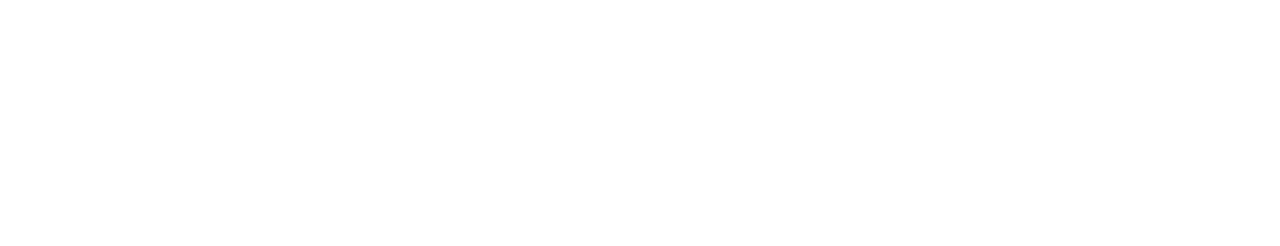
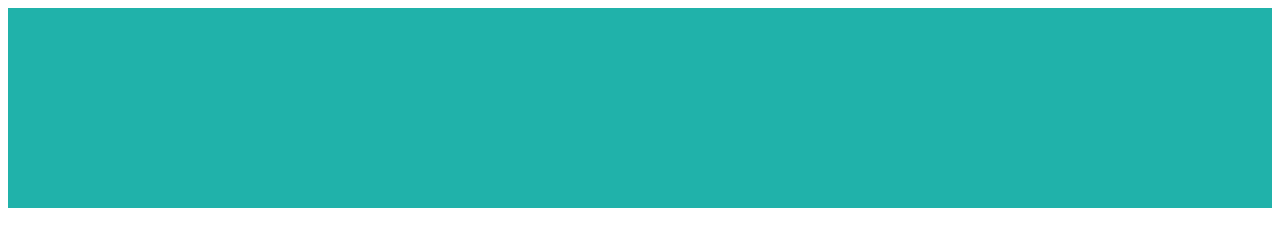
Before and after one commit to mawilliams098/etch-a-sketch, a plain HTML site: page index.html in a window 1280 px wide. Drawn offline with Linux system fonts and the light colour scheme.

Commit message:
Create 16x16 grid of pixels

```diff
--- a/script.js
+++ b/script.js
@@ -1 +1,9 @@
-console.log('here');
+const container = document.querySelector("#container");
+
+for (let i = 0; i < 16; i++) {
+    for (let j = 0; j < 16; j++) {
+        const pixel = document.createElement("div");
+        pixel.setAttribute("class", "pixel");
+        container.appendChild(pixel);
+    }
+}
--- a/styles.css
+++ b/styles.css
@@ -1,3 +1,7 @@
 #container {
-
+    display:flex;
+    justify-content: center;
+    align-items: center;
+    background-color: lightseagreen;
+    padding:100px;
 }
```
